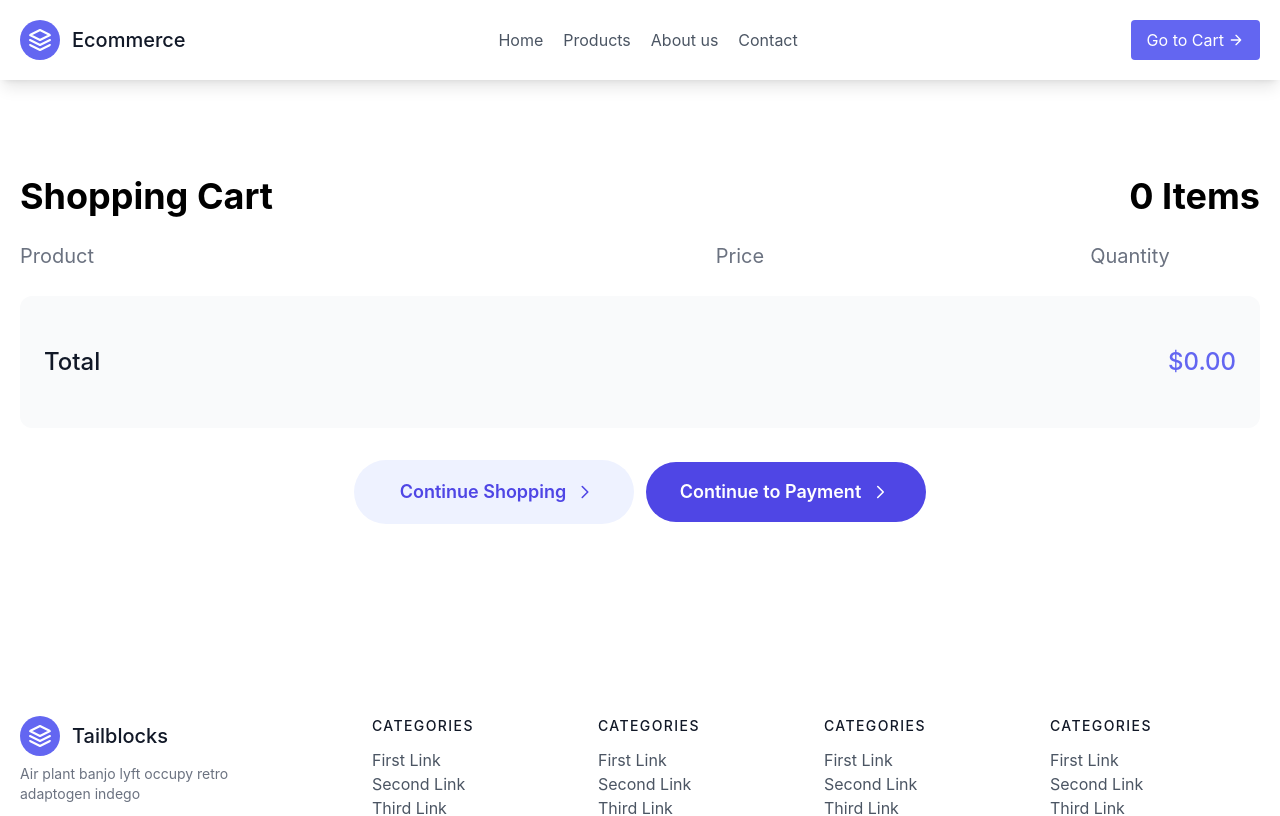
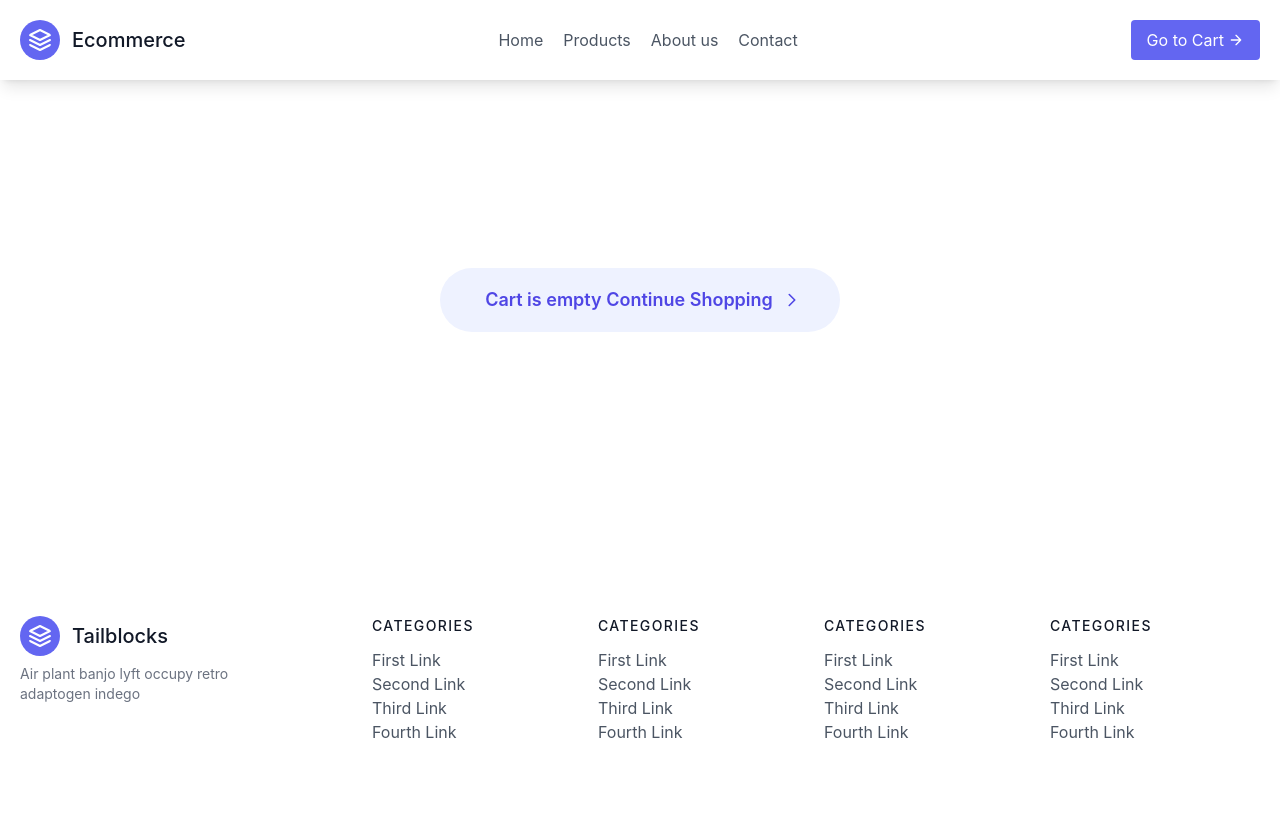
Before and after one commit to nguyentoan02/AssignFER, a React (Create React App) app: page /cart in a window 1280 px wide. Shown: the top 816 px of the page. Built offline with nearby package versions, Linux system fonts and the light colour scheme.

Commit message:
updatecart

```diff
--- a/src/modules/Cart/index.js
+++ b/src/modules/Cart/index.js
@@ -5,13 +5,13 @@ import { useState } from 'react'
 function Cart() {
     const cart = JSON.parse(localStorage.getItem('cart')) || []
     const navigate = useNavigate()
-    const [total,setTotal] = useState(0)
-    useEffect(()=>{
-        const total = cart.reduce((acc,item)=>{
+    const [total, setTotal] = useState(0)
+    useEffect(() => {
+        const total = cart.reduce((acc, item) => {
             return acc + (item.price * item.quantity)
-        },0)
+        }, 0)
         setTotal(total)
-    },[cart])
+    }, [cart])
     const handelRemoveItem = (id) => {
         const updatedCart = cart.filter(item => item.id !== id)
         localStorage.setItem('cart', JSON.stringify(updatedCart))
@@ -33,15 +33,38 @@ function Cart() {
     const handelDec = (id) => {
         const updatedCart = cart.map(item => {
             if (item.id === id) {
+                if (item.quantity === 1) {
+                    return null
+                }
                 return {
                     ...item,
                     quantity: item.quantity - 1
                 }
             }
             return item
-        })
+        }).filter(item => item !== null)
         localStorage.setItem('cart', JSON.stringify(updatedCart))
         navigate('/cart')
+    }
+
+    if (cart.length === 0) {
+        return (
+            <>
+                <div className=' h-[55vh] flex justify-center items-center'>
+                    <Link to={'/'}
+                        class="rounded-full py-4 w-full max-w-[400px]  flex items-center bg-indigo-50 justify-center transition-all duration-500 hover:bg-indigo-100">
+                        <span class="px-2 font-semibold text-lg leading-8 text-indigo-600">Cart is empty Continue Shopping</span>
+                        <svg xmlns="http://www.w3.org/2000/svg" width="22" height="22" viewBox="0 0 22 22" fill="none">
+                            <path d="M8.25324 5.49609L13.7535 10.9963L8.25 16.4998" stroke="#4F46E5" stroke-width="1.6"
+                                stroke-linecap="round" stroke-linejoin="round" />
+                        </svg>
+                    </Link>
+                </div>
+
+            </>
+
+
+        )
     }
 
     return (
```
